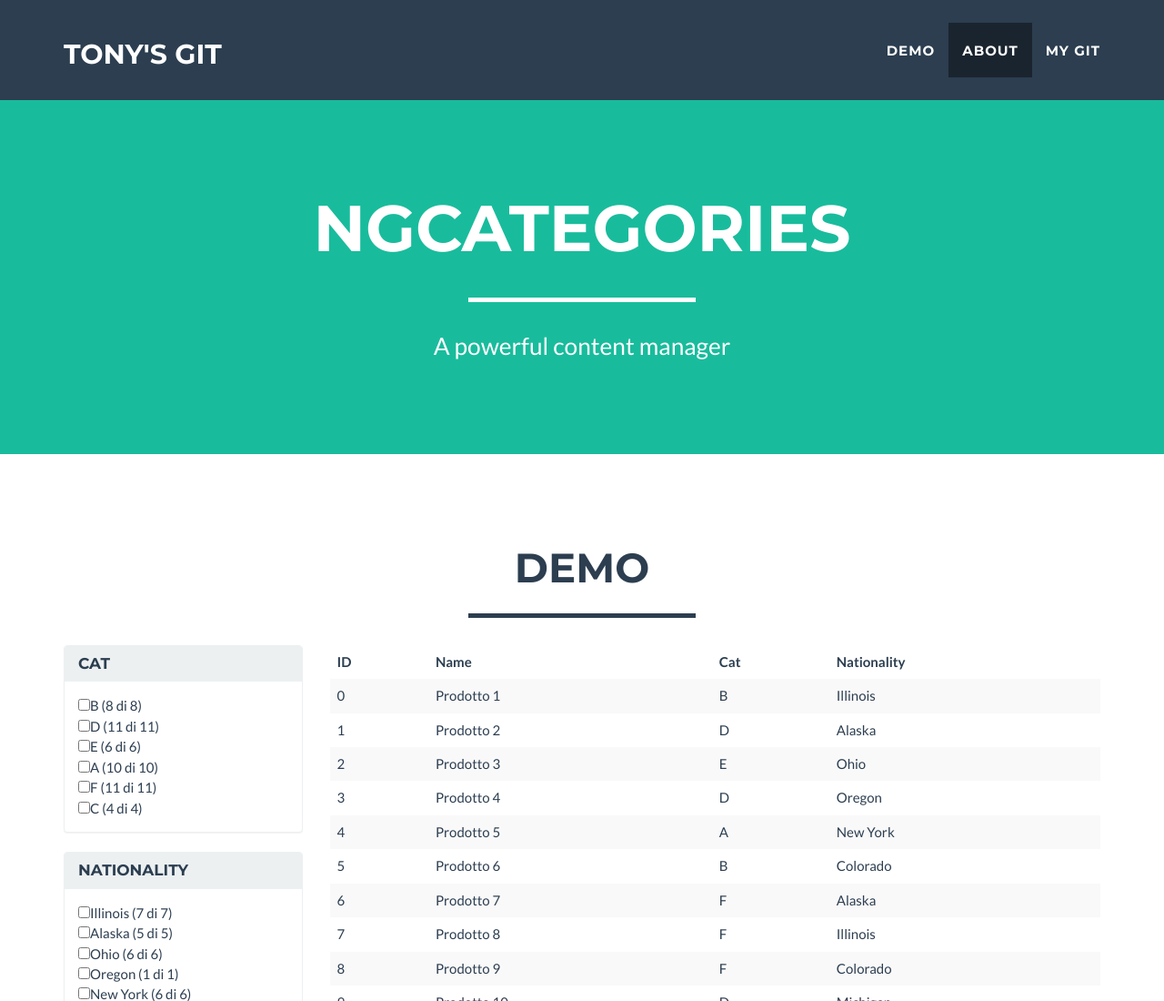
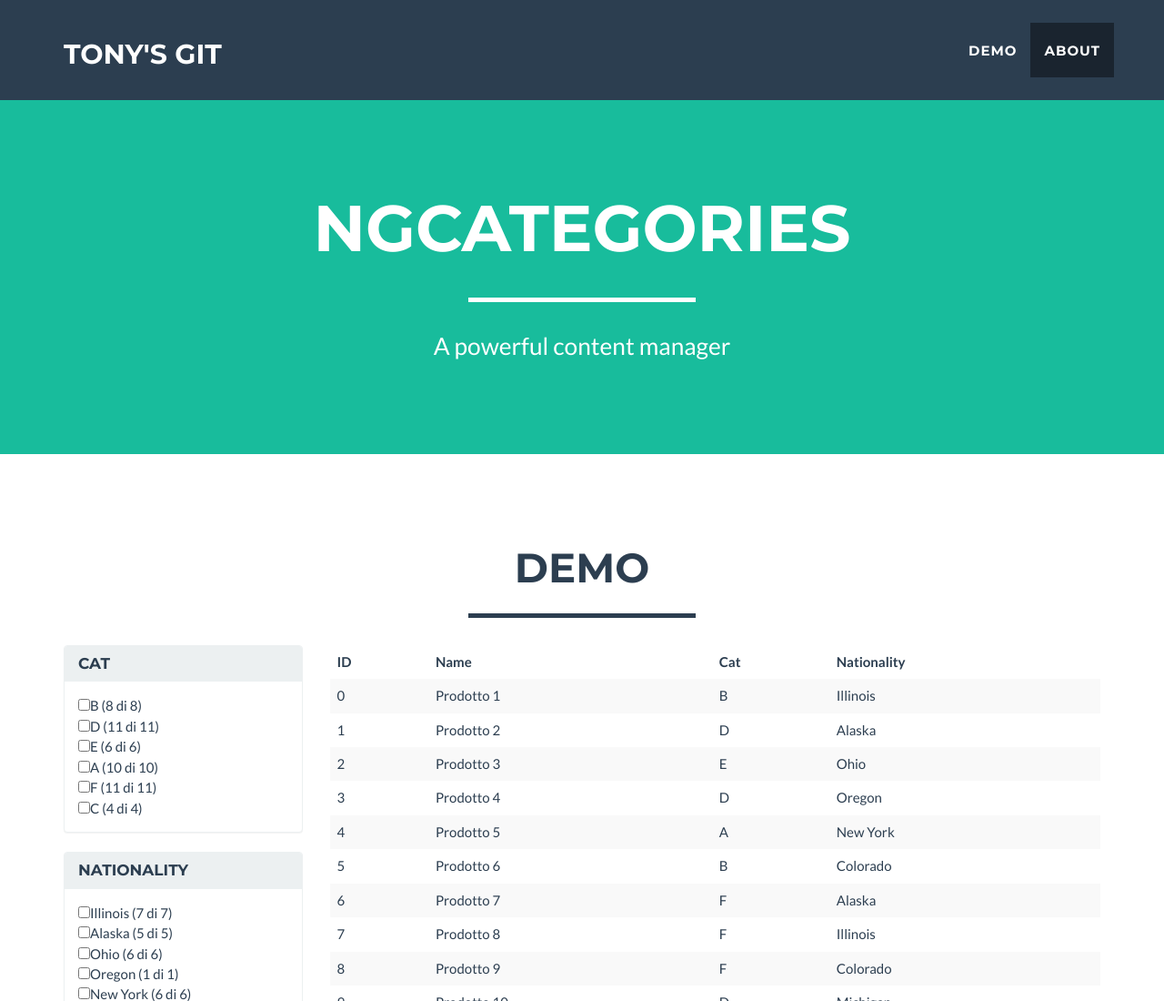
Before and after one commit to tonysamperi/ng-categories, a plain HTML site: page index.html in a window 1280 px wide. Shown: the top 1100 px of the page at 91% size. Drawn offline with nearby package versions, Linux system fonts and the light colour scheme.

Commit message:
Update
Update

```diff
--- a/index.html
+++ b/index.html
@@ -53,9 +53,6 @@
                         </li>
                         <li class="page-scroll">
                             <a href="#about">About</a>
-                        </li>
-                        <li>
-                        <a href="http://tonysamperi.github.io">My Git</a>
                         </li>
                     </ul>
                 </div>
```
Also changed, not shown: 1 other file.
